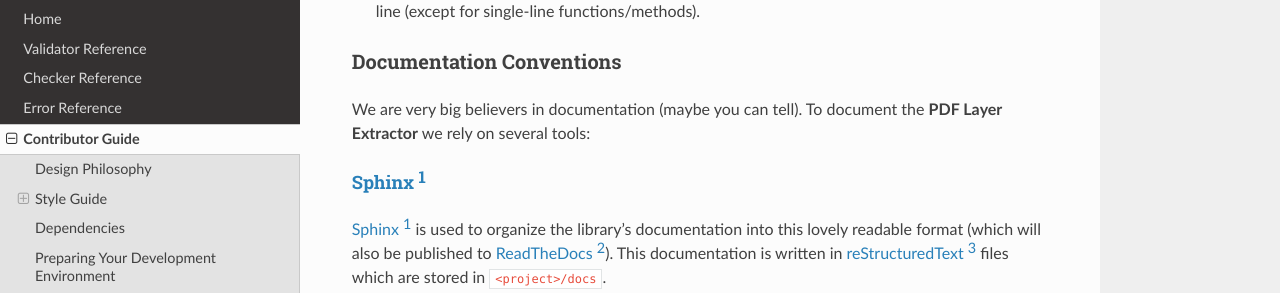
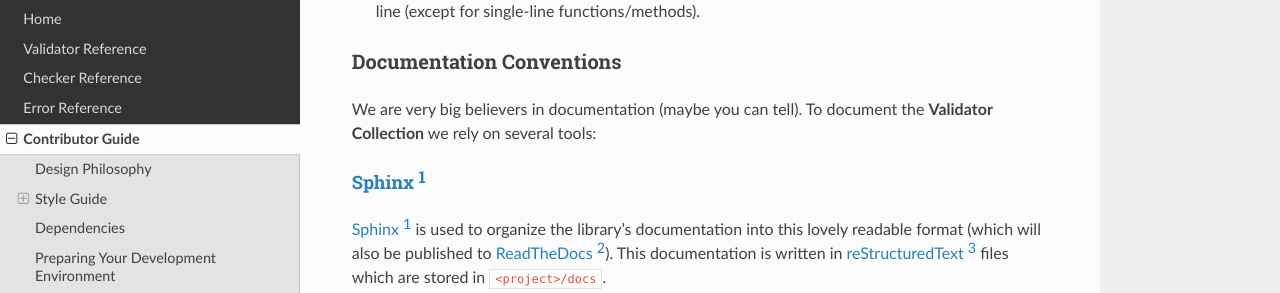
Before and after one commit to insightindustry/validator-collection, a Sphinx documentation site: the page built from docs/contributing.rst, in a window 1280 px wide and 900 px high, scrolled down 2933 px. Shown: the part 158-451 px from the top of the window. Built offline with Sphinx 7.4.7 and the Read the Docs theme 2.0.0, drawn with Linux system fonts in a browser that asks for light colours.

Commit message:
Closes #12

```diff
--- a/docs/contributing.rst
+++ b/docs/contributing.rst
@@ -147,7 +147,7 @@ Documentation Conventions
 ----------------------------
 
 We are very big believers in documentation (maybe you can tell). To document
-the **PDF Layer Extractor** we rely on several tools:
+the **Validator Collection** we rely on several tools:
 
 `Sphinx`_
 ^^^^^^^^^^^
```
